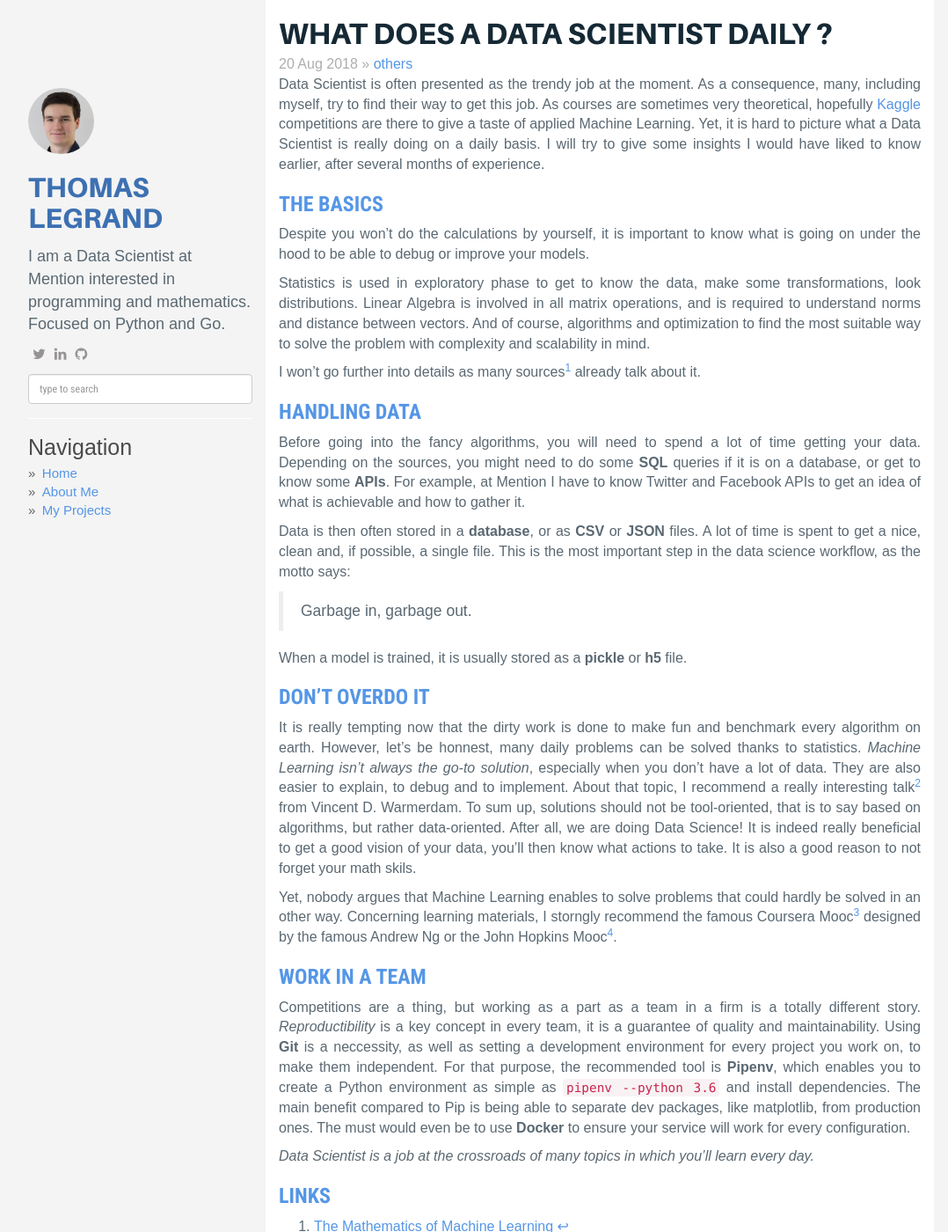
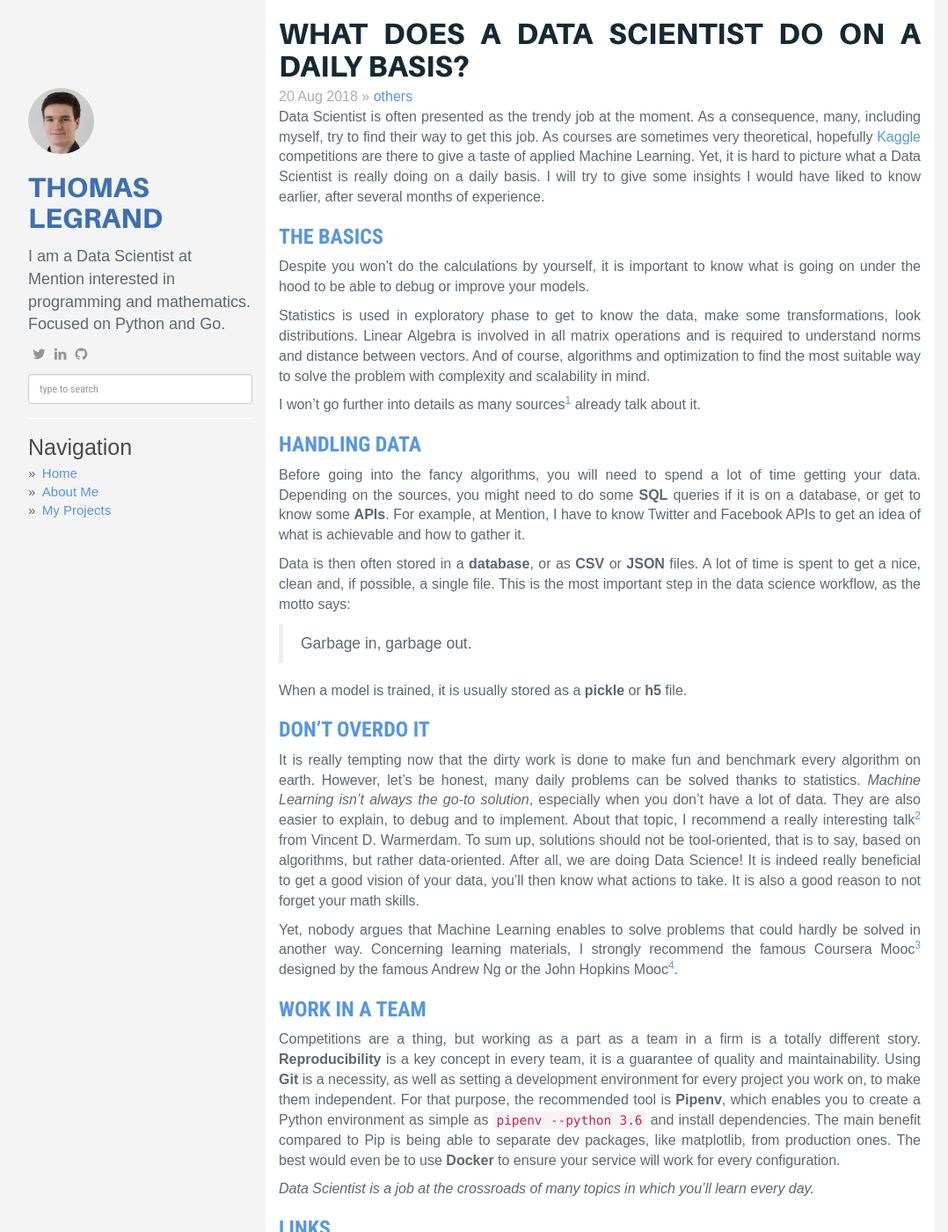
Before and after one commit to DnzzL/dnzzl.github.io, a Jekyll site: the page built from _posts/2018-08-21-first-months.md, in a window 1280 px wide and 1400 px high. Shown: the whole window at 88% size, without its empty margins (53-1131 px from the left). Built offline with Jekyll 4.4.1, drawn with Linux system fonts in a browser that asks for light colours; nearby versions of some CDN libraries; comment, search, counter and statistics services are not loaded.

```diff
--- a/_posts/2018-08-21-first-months.md
+++ b/_posts/2018-08-21-first-months.md
@@ -1,6 +1,6 @@
 ---
 layout: post
-title:  "What does a Data Scientist daily ?"
+title:  "What does a Data Scientist do on a daily basis?"
 date:   2018-08-20 21:30:10 +0100
 categories: [others]
 image: first-months.jpg
@@ -13,14 +13,14 @@ Data Scientist is often presented as the trendy job at the moment. As a conseque
 Despite you won't do the calculations by yourself, it is important to know what is going on under the hood to be able to debug or improve your models.
 
 Statistics is used in exploratory phase to get to know the data, make some transformations, look distributions.
-Linear Algebra is involved in all matrix operations, and is required to understand norms and distance between vectors.
+Linear Algebra is involved in all matrix operations and is required to understand norms and distance between vectors.
 And of course, algorithms and optimization to find the most suitable way to solve the problem with complexity and scalability in mind.
 
 I won't go further into details as many sources[^1] already talk about it.
 
 ## Handling data
 
-Before going into the fancy algorithms, you will need to spend a lot of time getting your data. Depending on the sources, you might need to do some **SQL** queries if it is on a database, or get to know some **APIs**. For example, at Mention I have to know Twitter and Facebook APIs to get an idea of what is achievable and how to gather it.
+Before going into the fancy algorithms, you will need to spend a lot of time getting your data. Depending on the sources, you might need to do some **SQL** queries if it is on a database, or get to know some **APIs**. For example, at Mention, I have to know Twitter and Facebook APIs to get an idea of what is achievable and how to gather it.
 
 Data is then often stored in a **database**, or as **CSV** or **JSON** files. A lot of time is spent to get a nice, clean and, if possible, a single file. This is the most important step in the data science workflow, as the motto says:
 
@@ -30,13 +30,13 @@ When a model is trained, it is usually stored as a **pickle** or **h5** file.
 
 ## Don’t overdo it
 
-It is really tempting now that the dirty work is done to make fun and benchmark every algorithm on earth. However, let's be honnest, many daily problems can be solved thanks to statistics. *Machine Learning isn't always the go-to solution*, especially when you don't have a lot of data. They are also easier to explain, to debug and to implement. About that topic, I recommend a really interesting talk[^2] from Vincent D. Warmerdam. To sum up, solutions should not be tool-oriented, that is to say based on algorithms, but rather data-oriented. After all, we are doing Data Science! It is indeed really beneficial to get a good vision of your data, you'll then know what actions to take. It is also a good reason to not forget your math skils.
+It is really tempting now that the dirty work is done to make fun and benchmark every algorithm on earth. However, let's be honest, many daily problems can be solved thanks to statistics. *Machine Learning isn't always the go-to solution*, especially when you don't have a lot of data. They are also easier to explain, to debug and to implement. About that topic, I recommend a really interesting talk[^2] from Vincent D. Warmerdam. To sum up, solutions should not be tool-oriented, that is to say, based on algorithms, but rather data-oriented. After all, we are doing Data Science! It is indeed really beneficial to get a good vision of your data, you'll then know what actions to take. It is also a good reason to not forget your math skills.
 
-Yet, nobody argues that Machine Learning enables to solve problems that could hardly be solved in an other way. Concerning learning materials, I storngly recommend the famous Coursera Mooc[^3] designed by the famous Andrew Ng or the John Hopkins Mooc[^4].
+Yet, nobody argues that Machine Learning enables to solve problems that could hardly be solved in another way. Concerning learning materials, I strongly recommend the famous Coursera Mooc[^3] designed by the famous Andrew Ng or the John Hopkins Mooc[^4].
 
 ## Work in a team
 
-Competitions are a thing, but working as a part as a team in a firm is a totally different story. *Reproductibility* is a key concept in every team, it is a guarantee of quality and maintainability. Using **Git** is a neccessity, as well as setting a development environment for every project you work on, to make them independent. For that purpose, the recommended tool is **Pipenv**, which enables you to create a Python environment as simple as `pipenv --python 3.6` and install dependencies. The main benefit compared to Pip is being able to separate dev packages, like matplotlib, from production ones. The must would even be to use **Docker** to ensure your service will work for every configuration.
+Competitions are a thing, but working as a part as a team in a firm is a totally different story. **Reproducibility** is a key concept in every team, it is a guarantee of quality and maintainability. Using **Git** is a necessity, as well as setting a development environment for every project you work on, to make them independent. For that purpose, the recommended tool is **Pipenv**, which enables you to create a Python environment as simple as `pipenv --python 3.6` and install dependencies. The main benefit compared to Pip is being able to separate dev packages, like matplotlib, from production ones. The best would even be to use **Docker** to ensure your service will work for every configuration.
 
 
 *Data Scientist is a job at the crossroads of many topics in which you'll learn every day.*
```
Also changed, not shown: _posts/2018-09-07-win10-setup.md (+10 -10 lines), _posts/2019-09-14-get-started-pipenv.md (+1 -1 lines), _posts/2020-10-13-machine-learning-technical-debt.md (added, +86 -0 lines), static/img/thumbnails/article.jpg (added).
